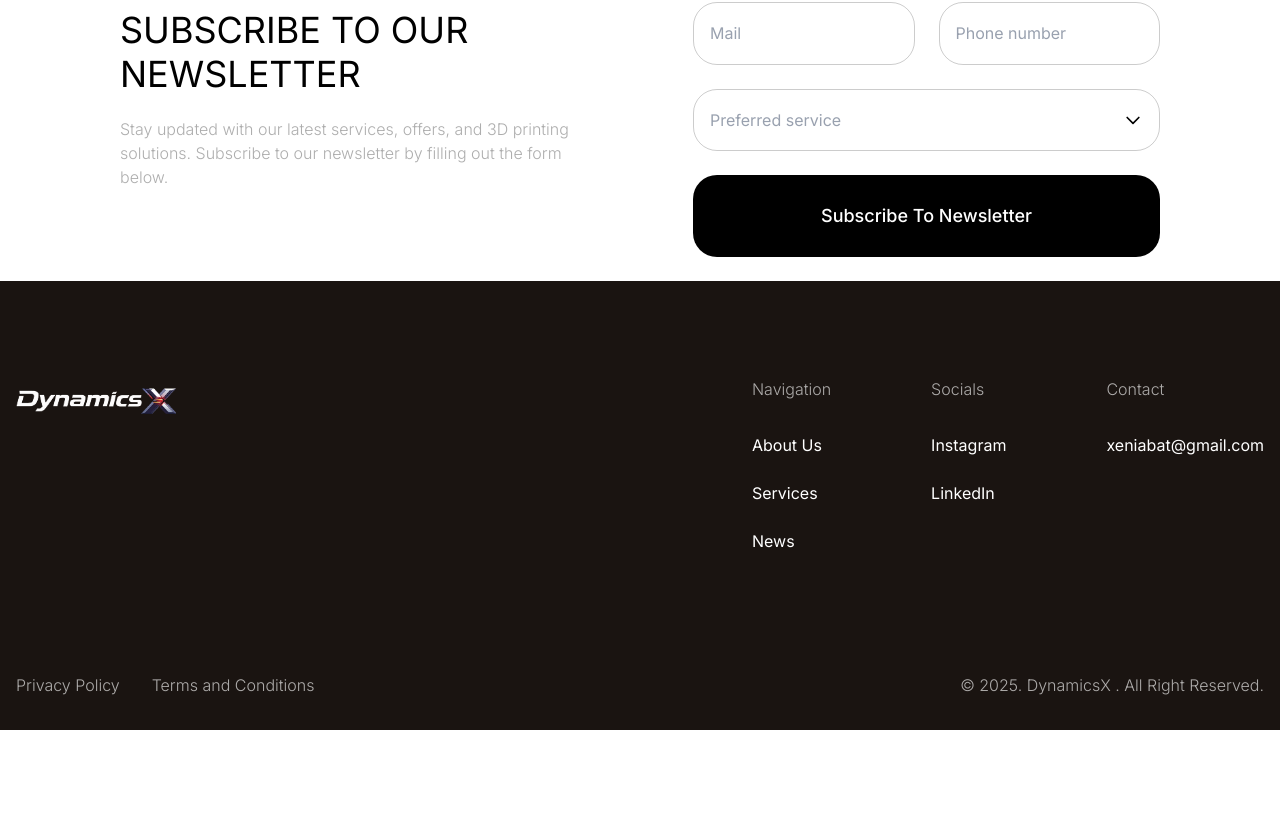
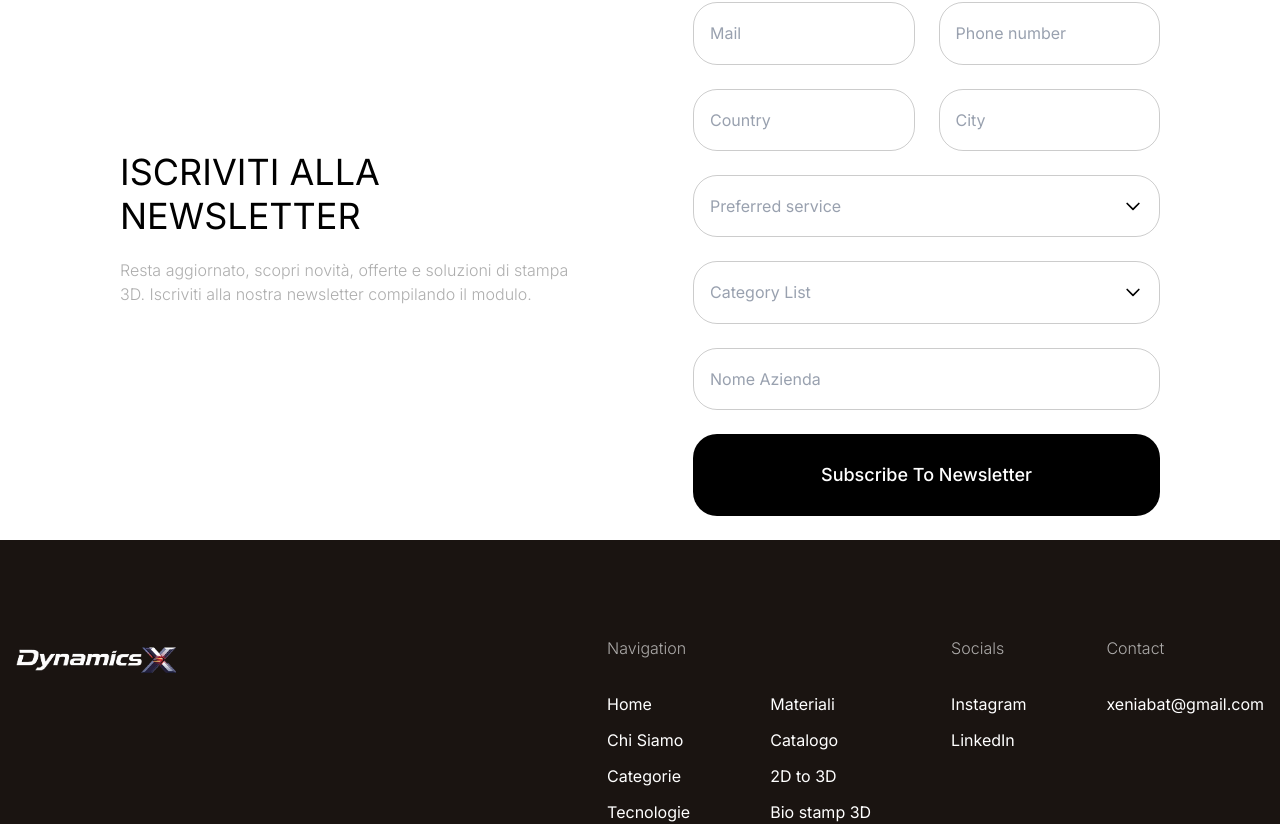
Before and after one commit to alimuzzaman-zamaddar/dynamic-x-project, a React (Vite) app: page /newsletter in a window 1280 px wide. Shown: the part 304-1128 px from the top of the page. Before the commit the page ends 1034 px from the top, so only its background shows below. Built offline with nearby package versions, Linux system fonts and the light colour scheme.

Commit message:
refactor: edit the footer navigation

```diff
--- a/src/components/CommonComponents/Contact.jsx
+++ b/src/components/CommonComponents/Contact.jsx
@@ -6,11 +6,10 @@ import { FileUpload } from "../SvgContainer/SvgContainer";
 import CustomDropdown from "../CustomComponents/CustomDropDown";
 import { collection, addDoc, serverTimestamp } from "firebase/firestore";
 
-// ❌ REMOVED: storage imports (no longer needed)
 
 const Contact = ({
-  title = "CONTACT US AND GET A QUOTE",
-  description = "Professional 3D printing service for prototyping and production. Over 100+ materials available with lead times as fast as 24 hours.",
+  title = "CONTATTACI PER IL TUO PROGETTO.",
+  description = "Stampa 3D professionale per prototipazione e produzione.Ampia scelta di materiali e consegna veloce, anche in 24 ore.",
 }) => {
   const [formData, setFormData] = useState({
     name: "", surname: "", email: "", subject: "",
--- a/src/pages/Catalog.jsx
+++ b/src/pages/Catalog.jsx
@@ -11,7 +11,8 @@ import Portata from '../components/PagesComponent/Catalog/Portata'
 const Catalog = () => {
   return (
     <>
-      <Newbanner title={"Catalogo"} image={CatalogBanner} showButton={false} />
+      <Newbanner title={"Catalogo"} image={CatalogBanner} showButton={false} comingSoon="Coming Soon 🚀"
+/>
       <Futuro />
       <Vita />
       <Pensato />
--- a/src/pages/Newsletter.jsx
+++ b/src/pages/Newsletter.jsx
@@ -6,15 +6,19 @@ import CustomDropdown from "../components/CustomComponents/CustomDropDown";
 import { collection, addDoc, serverTimestamp } from "firebase/firestore";
 
 const Newsletter = ({
-  title = "SUBSCRIBE TO OUR NEWSLETTER",
-  description = "Stay updated with our latest services, offers, and 3D printing solutions. Subscribe to our newsletter by filling out the form below.",
+  title = "ISCRIVITI ALLA NEWSLETTER",
+  description = "Resta aggiornato, scopri novità, offerte e soluzioni di stampa 3D. Iscriviti alla nostra newsletter compilando il modulo.",
 }) => {
   const [formData, setFormData] = useState({
     name: "",
     surname: "",
     email: "",
     phone: "",
+    country: "",
+    city: "",
+    companyName: "",
     service: "",
+    category: "",
   });
 
   const [status, setStatus] = useState("");
@@ -27,6 +31,20 @@ const Newsletter = ({
     { value: "high-precision-3d-printing", label: "High-Precision 3D Printing" },
     { value: "advanced-3d-modelling", label: "Advanced 3D Modelling & Engineering" },
     { value: "technical-consulting", label: "Technical Consulting & Material Expertise" },
+  ];
+
+  const categorisOptions = [
+    { value: "drone", label: "DRONI & COMPONENTI UAV" },
+    { value: "vintage", label: "AUTOMOTIVE D'EPOCA E PARTI RARE" },
+    { value: "yacht", label: "YACHT E COMPONENTI NAUTICHE" },
+    { value: "medicale-lab", label: "MEDICALE, LAB & BIOTECH" },
+    { value: "industrial", label: "DIME E COMPONENTI INDUSTRIALI" },
+    { value: "architettura", label: "ARCHITETTURA" },
+    { value: "vetemarysupports", label: "SUPPORTI VETERINARI" },
+    { value: "jwellery", label: "GIOIELLERIA" },
+    { value: "footwear", label: "FASHION & FOOTWEAR" },
+    { value: "prototyping", label: "PROTOTIPI E PRODOTTI CUSTOM" },
+    { value: "alimentare", label: "ALIMENTARE" },
   ];
 
   const handleChange = (e) => {
@@ -47,19 +65,27 @@ const Newsletter = ({
         surname: formData.surname,
         email: formData.email,
         phone: formData.phone,
+        country: formData.country,
+        city: formData.city,
+        companyName: formData.companyName,
         service: formData.service,
+        category: formData.category,
         createdAt: serverTimestamp(),
       });
 
       await emailjs.send(
         "service_madniod",
-        "template_9q8zhbi",
+        "template_48zi4ta",
         {
           from_name: formData.name,
           surname: formData.surname,
           from_email: formData.email,
           phone: formData.phone,
+          country: formData.country,
+          city: formData.city,
+          company_name: formData.companyName,
           service: formData.service,
+          category: formData.category,
           subject: "Newsletter Subscription",
           message: `New newsletter subscription from ${formData.name} ${formData.surname}. Preferred service: ${formData.service}. Phone: ${formData.phone}`,
         },
@@ -72,7 +98,11 @@ const Newsletter = ({
         surname: "",
         email: "",
         phone: "",
+        country: "",
+        city: "",
+        companyName: "",
         service: "",
+        category: "",
       });
     } catch (error) {
       console.error(error);
@@ -100,6 +130,7 @@ const Newsletter = ({
             onSubmit={handleSubmit}
           >
             <div className="flex flex-col gap-y-6">
+              {/* Name & Surname */}
               <div className="flex flex-col sm:flex-row gap-6 items-center">
                 <input
                   type="text"
@@ -121,6 +152,7 @@ const Newsletter = ({
                 />
               </div>
 
+              {/* Email & Phone */}
               <div className="flex flex-col sm:flex-row gap-6 items-center">
                 <input
                   type="email"
@@ -142,6 +174,29 @@ const Newsletter = ({
                 />
               </div>
 
+              {/* Country & City */}
+              <div className="flex flex-col sm:flex-row gap-6 items-center">
+                <input
+                  type="text"
+                  name="country"
+                  placeholder="Country"
+                  className="common-input"
+                  value={formData.country}
+                  onChange={handleChange}
+                  required
+                />
+                <input
+                  type="text"
+                  name="city"
+                  placeholder="City"
+                  className="common-input"
+                  value={formData.city}
+                  onChange={handleChange}
+                  required
+                />
+              </div>
+
+              {/* Service Dropdown */}
               <CustomDropdown
                 options={serviceOptions}
                 placeholder="Preferred service"
@@ -153,22 +208,47 @@ const Newsletter = ({
                   }))
                 }
               />
+
+              {/* Category Dropdown */}
+              <CustomDropdown
+                options={categorisOptions}
+                placeholder="Category List"
+                required
+                onChange={(value) =>
+                  setFormData((prev) => ({
+                    ...prev,
+                    category: value,
+                  }))
+                }
+              />
+
+              {/* Company Name */}
+              <div className="flex flex-col sm:flex-row gap-6 items-center">
+                <input
+                  type="text"
+                  name="companyName"
+                  placeholder="Nome Azienda"
+                  className="common-input"
+                  value={formData.companyName}
+                  onChange={handleChange}
+                  required
+                />
+              </div>
             </div>
 
             {status && (
               <p
-                className={`text-sm font-medium text-center ${
-                  status.toLowerCase().includes("successfully")
-                    ? "text-green-500"
-                    : "text-red-600"
-                }`}
+                className={`text-sm font-medium text-center ${status.toLowerCase().includes("successfully")
+                  ? "text-green-500"
+                  : "text-red-600"
+                  }`}
               >
                 {status}
               </p>
             )}
 
             <button
-              className="h-auto w-full flex bg-black text-white items-center justify-center  mb-6
+              className="h-auto w-full flex bg-black text-white items-center justify-center mb-6
               rounded-3xl xl:py-6 py-3 cursor-pointer border border-transparent
               hover:border-solid hover:bg-transparent hover:border-black hover:text-black
               ease-in-out duration-500 text-lg leading-[177%] font-medium capitalize
--- a/src/pages/TwoDThreeD.jsx
+++ b/src/pages/TwoDThreeD.jsx
@@ -12,7 +12,8 @@ import Contact from "../components/CommonComponents/Contact";
 const TwoDThreeD = () => {
   return (
     <div>
-      <NewBanner title="2D to 3D" image={banner} showButton={false} />
+      <NewBanner title="2D to 3D" image={banner} showButton={false} comingSoon="Coming Soon 🚀"
+      />
       <HeroSection />
       <TwoDThreeDProcessSection />
       <PreviewCapabilitiesSection />
--- a/src/shared/Footer.jsx
+++ b/src/shared/Footer.jsx
@@ -2,15 +2,8 @@ import React from "react";
 import { Link } from "react-router";
 import logo from "../assets/img/home/W.DynamicsX - RED 1.png";
 
-const footerNav = [
-  {
-    title: "Navigation",
-    items: [
-      { label: "About Us", redirectLink: "/about-us" },
-      { label: "Services", redirectLink: "/services" },
-      { label: "News", redirectLink: "/news" },
-    ],
-  },
+// Socials and contact
+const socialFooterNav = [
   {
     title: "Socials",
     items: [
@@ -35,27 +28,43 @@ const footerNav = [
   },
 ];
 
+// Main nav links (top-level only)
+const mainNavLinks = [
+  { label: "Home", redirectLink: "/" },
+  { label: "Chi Siamo", redirectLink: "/chi-siamo" },
+  { label: "Categorie", redirectLink: "/" },
+  { label: "Tecnologie", redirectLink: "/" },
+  { label: "Servizi", redirectLink: "/" },
+  { label: "Materiali", redirectLink: "/allmaterials" },
+  { label: "Catalogo", redirectLink: "/catalog" },
+  { label: "2D to 3D", redirectLink: "/2d3d" },
+  { label: "Bio stamp 3D", redirectLink: "/bio-stamp" },
+  { label: "News", redirectLink: "/news" },
+];
+
 const Footer = () => {
+  // Split navigation links into two roughly equal columns
+  const midIndex = Math.ceil(mainNavLinks.length / 2);
+  const navCol1 = mainNavLinks.slice(0, midIndex);
+  const navCol2 = mainNavLinks.slice(midIndex);
+
   return (
-    <footer className="h-auto  w-full bg-secondary-black pt-12 xl:pt-24 pb-[33.5px] ">
-      <div className="max-w-[1440px] px-4 mx-auto  flex flex-col gap-y-20 lg:gap-y-30  ">
-        <div className="flex flex-col gap-y-12 lg:flex-row justify-between ">
+    <footer className="h-auto w-full bg-secondary-black pt-12 xl:pt-24 pb-[33.5px]">
+      <div className="max-w-[1440px] px-4 mx-auto flex flex-col gap-y-20 lg:gap-y-30">
+        {/* Top section: Logo + links */}
+        <div className="flex flex-col gap-y-12 lg:flex-row justify-between">
           <img
             src={logo}
-            className=" w-32 2xl:w-40 cursor-pointer h-10 2xl:h-12 object-contain"
+            className="w-32 2xl:w-40 cursor-pointer h-10 2xl:h-12 object-contain"
             alt="site logo"
           />
-          <ul className="flex flex-col gap-y-8 md:flex-row  md:gap-x-25 ">
-            {footerNav.map((nav, idx) => {
-              return (
-                <li key={idx} className="flex flex-col gap-y-4 md:gap-y-8   ">
-                  <h4 className="text-white opacity-64 font-light text-base">
-                    {" "}
-                    {nav.title}{" "}
-                  </h4>
-                  <ul className="flex flex-col gap-y-3 md:gap-y-6  ">
-                    {nav.items.map((item, idx) => {
-                      return (
+
+          <div className="flex flex-col md:flex-row gap-x-20">
+            {/* Navigation column 1 */}
+            <div className="flex flex-col gap-y-8">
+              <h4 className="text-white opacity-64 font-light text-base">Navigation</h4>
+              <ul className="flex flex-col gap-y-3">
+                {navCol1.map((item, idx) => (
                   <li key={idx}>
                     <Link
                       className="text-base text-white font-normal leading-[126.582%]"
@@ -64,32 +73,67 @@ const Footer = () => {
                       {item.label}
                     </Link>
                   </li>
-                      );
-                    })}
-                  </ul>
-                </li>
-              );
-            })}
+                ))}
               </ul>
             </div>
-        <div className="flex flex-col items-center w-full gap-y-8 lg:flex-row justify-between ">
-          <ul className="flex flex-row justify-between lg:justify-normal  w-full lg:gap-x-8 items-center  ">
+
+            {/* Navigation column 2 */}
+            <div className="flex flex-col gap-y-8">
+              <h4 className="text-white opacity-64 font-light text-base">&nbsp;</h4>
+              <ul className="flex flex-col gap-y-3">
+                {navCol2.map((item, idx) => (
+                  <li key={idx}>
+                    <Link
+                      className="text-base text-white font-normal leading-[126.582%]"
+                      to={item.redirectLink}
+                    >
+                      {item.label}
+                    </Link>
+                  </li>
+                ))}
+              </ul>
+            </div>
+
+            {/* Socials & Contact */}
+            {socialFooterNav.map((nav, idx) => (
+              <div key={idx} className="flex flex-col gap-y-8">
+                <h4 className="text-white opacity-64 font-light text-base">{nav.title}</h4>
+                <ul className="flex flex-col gap-y-3">
+                  {nav.items.map((item, i) => (
+                    <li key={i}>
+                      <Link
+                        className="text-base text-white font-normal leading-[126.582%]"
+                        to={item.redirectLink}
+                      >
+                        {item.label}
+                      </Link>
+                    </li>
+                  ))}
+                </ul>
+              </div>
+            ))}
+          </div>
+        </div>
+
+        {/* Bottom section: Policy + copyright */}
+        <div className="flex flex-col items-center w-full gap-y-8 lg:flex-row justify-between">
+          <ul className="flex flex-row justify-between lg:justify-normal w-full lg:gap-x-8 items-center">
             <Link
               to={"/privacy-policy"}
-              className="text-white opacity-64 font-light text-base hover:text-white ease-in-out duration-500 hover:opacity-100   "
+              className="text-white opacity-64 font-light text-base hover:text-white ease-in-out duration-500 hover:opacity-100"
             >
               Privacy Policy
             </Link>
 
             <Link
               to={"/terms-and-conditions"}
-              className="text-white opacity-64 font-light text-base hover:opacity-100 ease-in-out duration-500   "
+              className="text-white opacity-64 font-light text-base hover:opacity-100 ease-in-out duration-500"
             >
               Terms and Conditions
             </Link>
           </ul>
-          <span className="text-white text-nowrap opacity-64 font-light text-base   ">
-            © 2025. DynamicsX . All Right Reserved.
+          <span className="text-white text-nowrap opacity-64 font-light text-base">
+            © 2025. DynamicsX. All Rights Reserved.
           </span>
         </div>
       </div>
```
Also changed, not shown: src/components/CommonComponents/NewBanner.jsx (+7 -1 lines). Lines whose indentation alone changed are shown as unchanged.
